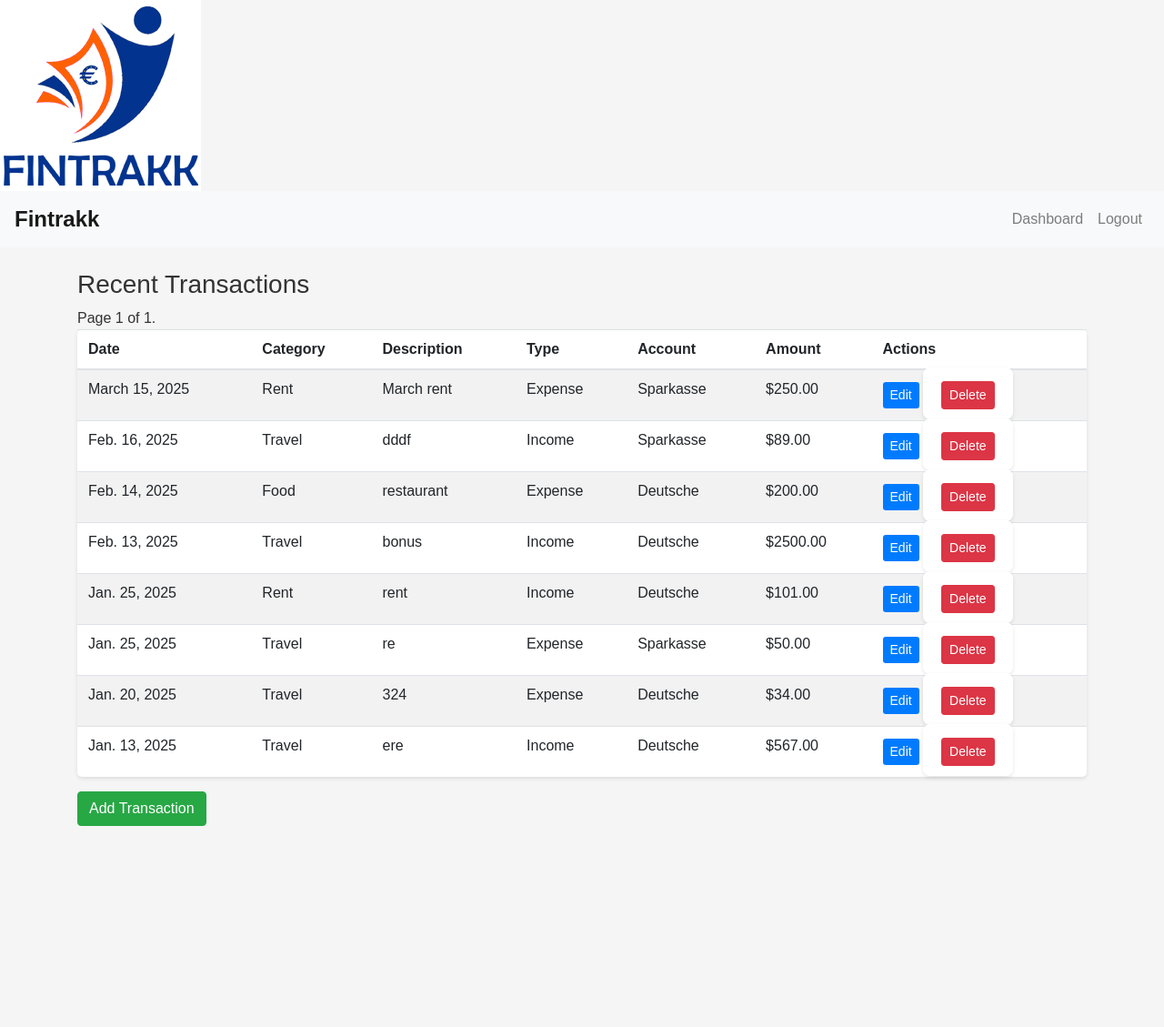
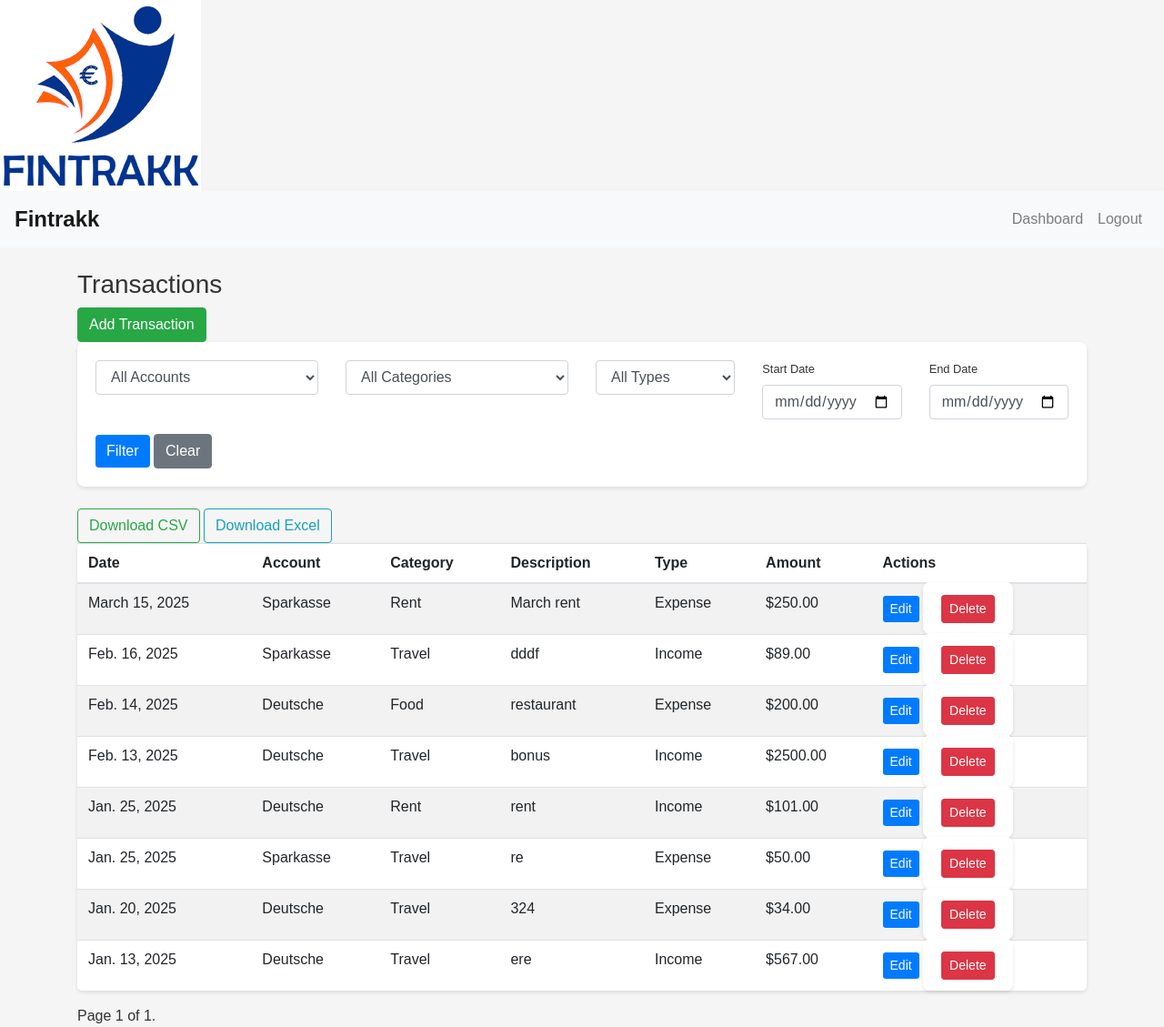
Before and after one commit to Krishnachowdary711/Spartans, a Django app: page /transactions/ in a window 1280 px wide. Shown: the whole page at 91% size. Before the commit the page ends 908 px from the top, so only its background shows below. Run offline with Django 5.2, Linux system fonts and the light colour scheme; a user stored in the database is signed in; data comes from the database, SQL or seed files in the repository; some libraries are stand-ins or nearby versions.

Commit message:
Adding Filters in Transactions
Adding Filters for the recent transactions In the Transactions Tab and options to download CSV or Excel file of the Filtered Transactions
Filter by Account, Filter by category, Filter by Type, Start Date and Enddate Filter

Co-Authored-By: VBRuthran <123996540+VBRuthran@users.noreply.github.com>

```diff
--- a/fintrakk/finance/static/js/main.js
+++ b/fintrakk/finance/static/js/main.js
@@ -14,3 +14,11 @@ setTimeout(() => {
         alertBox.remove();
     }
 }, 3000);
+
+document.querySelectorAll('.btn-danger').forEach(button => {
+    button.addEventListener('click', function (event) {
+        if (!confirm('Are you sure you want to delete this account?')) {
+            event.preventDefault();
+        }
+    });
+});
--- a/fintrakk/finance/urls.py
+++ b/fintrakk/finance/urls.py
@@ -6,6 +6,7 @@ urlpatterns = [
     path('register/', views.register, name='register'),
     path('dashboard/', views.dashboard, name='dashboard'),
     path('add_transaction/', views.add_transaction, name='add_transaction'),
+    path('download_transactions/<str:file_format>/', views.download_transactions, name='download_transactions'),
     path('transactions/', views.transactions, name='transactions'),  # New Transactions View
     path('manage_accounts/', views.manage_accounts, name='manage_accounts'),
     path('edit_account/<int:account_id>/', views.edit_account, name='edit_account'),
--- a/fintrakk/finance/views.py
+++ b/fintrakk/finance/views.py
@@ -11,6 +11,7 @@ from django.http import HttpResponseRedirect
 from django.urls import reverse
 from datetime import date
 from django.core.paginator import Paginator
+from django.db.models import Q
 
 def home(request):
     return render(request, 'finance/home.html')
@@ -44,14 +45,39 @@ def dashboard(request):
         'total_transactions': total_transactions,
     })
 
+
+
 @login_required
 def transactions(request):
-    # Fetch recent transactions for the logged-in user
+    # Fetch all transactions for the logged-in user
     transactions = Transaction.objects.filter(user=request.user).order_by('-date')
 
-    # Pass transactions to the template
+    # Fetch accounts and categories for the logged-in user
+    accounts = Account.objects.filter(user=request.user)
+    categories = Category.objects.filter(user=request.user)
+
+    # Filtering logic
+    account_id = request.GET.get('account')
+    category_id = request.GET.get('category')
+    transaction_type = request.GET.get('type')
+    start_date = request.GET.get('start_date')
+    end_date = request.GET.get('end_date')
+
+    if account_id and account_id.isdigit():
+        transactions = transactions.filter(account_id=account_id)
+    if category_id and category_id.isdigit():
+        transactions = transactions.filter(category_id=category_id)
+    if transaction_type:
+        transactions = transactions.filter(type=transaction_type)
+    if start_date:
+        transactions = transactions.filter(date__gte=start_date)
+    if end_date:
+        transactions = transactions.filter(date__lte=end_date)
+
     return render(request, 'finance/transactions.html', {
         'transactions': transactions,
+        'accounts': accounts,
+        'categories': categories,
     })
 
 @login_required
@@ -263,15 +289,98 @@ def get_report(request):
 
 
 
+from django.core.paginator import Paginator
+
 def transactions(request):
     transactions_list = Transaction.objects.filter(user=request.user).order_by('-date')
-    paginator = Paginator(transactions_list, 10)  # 10 transactions per page
+    paginator = Paginator(transactions_list, 10)  # Show 10 transactions per page
     page_number = request.GET.get('page')
     transactions = paginator.get_page(page_number)
-    return render(request, 'finance/transactions.html', {'transactions': transactions})
+
+    accounts = Account.objects.filter(user=request.user)
+    categories = Category.objects.filter(user=request.user)
+
+    return render(request, 'finance/transactions.html', {
+        'transactions': transactions,
+        'accounts': accounts,
+        'categories': categories,
+    })
 
 
+import csv
+from django.http import HttpResponse
+import openpyxl
 
+@login_required
+def download_transactions(request, file_format='csv'):
+    # Fetch all transactions for the logged-in user
+    transactions = Transaction.objects.filter(user=request.user)
+
+    # Apply filters from the request
+    account_id = request.GET.get('account')
+    category_id = request.GET.get('category')
+    transaction_type = request.GET.get('type')
+    start_date = request.GET.get('start_date')
+    end_date = request.GET.get('end_date')
+
+    if account_id and account_id.isdigit():
+        transactions = transactions.filter(account_id=account_id)
+    if category_id and category_id.isdigit():
+        transactions = transactions.filter(category_id=category_id)
+    if transaction_type:
+        transactions = transactions.filter(type=transaction_type)
+    if start_date:
+        transactions = transactions.filter(date__gte=start_date)
+    if end_date:
+        transactions = transactions.filter(date__lte=end_date)
+
+    # Handle CSV download
+    if file_format == 'csv':
+        response = HttpResponse(content_type='text/csv')
+        response['Content-Disposition'] = 'attachment; filename="transactions.csv"'
+
+        writer = csv.writer(response)
+        writer.writerow(['Date', 'Account', 'Category', 'Description', 'Type', 'Amount'])
+        for transaction in transactions:
+            writer.writerow([
+                transaction.date,
+                transaction.account.name,
+                transaction.category.name,
+                transaction.description,
+                transaction.type,
+                transaction.amount
+            ])
+        return response
+
+    # Handle Excel download
+    elif file_format == 'excel':
+        response = HttpResponse(content_type='application/vnd.openxmlformats-officedocument.spreadsheetml.sheet')
+        response['Content-Disposition'] = 'attachment; filename="transactions.xlsx"'
+
+        workbook = openpyxl.Workbook()
+        sheet = workbook.active
+        sheet.title = 'Transactions'
+
+        # Write headers
+        headers = ['Date', 'Account', 'Category', 'Description', 'Type', 'Amount']
+        sheet.append(headers)
+
+        # Write data
+        for transaction in transactions:
+            sheet.append([
+                transaction.date,
+                transaction.account.name,
+                transaction.category.name,
+                transaction.description,
+                transaction.type,
+                transaction.amount
+            ])
+
+        # Save workbook to the response
+        workbook.save(response)
+        return response
+
+    return HttpResponse(status=400)  # Bad Request for unsupported formats
 
 
 import requests
--- a/fintrakk/templates/finance/transactions.html
+++ b/fintrakk/templates/finance/transactions.html
@@ -1,21 +1,98 @@
 {% extends 'base.html' %}
 {% load static %}
 {% block content %}
+<h3>Transactions</h3>
+
+<!-- Add Transaction Button -->
+<a href="{% url 'add_transaction' %}" class="btn btn-success">Add Transaction</a>
+
+<!-- Filter Form -->
+<form method="GET" class="mb-4">
     <div class="row">
-    <div class="col-md-12">
-        <h3>Recent Transactions</h3>
+        <div class="col-md-3">
+            <select name="account" class="form-control">
+                <option value="">All Accounts</option>
+                {% for account in accounts %}
+                <option value="{{ account.id }}" {% if request.GET.account|default:'' == account.id|stringformat:"s" %}selected{% endif %}>
+                    {{ account.name }}
+                </option>
+                {% endfor %}
+            </select>
+        </div>
+        <div class="col-md-3">
+            <select name="category" class="form-control">
+                <option value="">All Categories</option>
+                {% for category in categories %}
+                <option value="{{ category.id }}" {% if request.GET.category|default:'' == category.id|stringformat:"s" %}selected{% endif %}>
+                    {{ category.name }}
+                </option>
+                {% endfor %}
+            </select>
+        </div>
+        <div class="col-md-2">
+            <select name="type" class="form-control">
+                <option value="">All Types</option>
+                <option value="Income" {% if request.GET.type|default:'' == "Income" %}selected{% endif %}>Income</option>
+                <option value="Expense" {% if request.GET.type|default:'' == "Expense" %}selected{% endif %}>Expense</option>
+            </select>
+        </div>
+        <div class="col-md-2">
+            <label for="start_date" class="form-label small">Start Date</label>
+            <input type="date" id="start_date" name="start_date" class="form-control" value="{{ request.GET.start_date|default:'' }}">
+        </div>
+        <div class="col-md-2">
+            <label for="end_date" class="form-label small">End Date</label>
+            <input type="date" id="end_date" name="end_date" class="form-control" value="{{ request.GET.end_date|default:'' }}">
+        </div>
+    </div>
+    <div class="mt-3">
+        <button type="submit" class="btn btn-primary">Filter</button>
+        <a href="{% url 'transactions' %}" class="btn btn-secondary">Clear</a>
+    </div>
+</form>
+
+<!-- Transactions Table -->
+<div class="mt-3">
+    <a href="{% url 'download_transactions' 'csv' %}?{{ request.GET.urlencode }}" class="btn btn-outline-success">Download CSV</a>
+    <a href="{% url 'download_transactions' 'excel' %}?{{ request.GET.urlencode }}" class="btn btn-outline-info">Download Excel</a>
+</div>
 <table class="table table-striped">
     <thead>
         <tr>
             <th>Date</th>
+            <th>Account</th>
             <th>Category</th>
             <th>Description</th>
             <th>Type</th>
-                    <th>Account</th>
             <th>Amount</th>
             <th>Actions</th>
         </tr>
     </thead>
+    <tbody>
+        {% for transaction in transactions %}
+        <tr>
+            <td>{{ transaction.date }}</td>
+            <td>{{ transaction.account.name }}</td>
+            <td>{{ transaction.category.name }}</td>
+            <td>{{ transaction.description }}</td>
+            <td>{{ transaction.type }}</td>
+            <td>${{ transaction.amount }}</td>
+            <td>
+                <a href="{% url 'edit_transaction' transaction.id %}" class="btn btn-primary btn-sm">Edit</a>
+                <form action="{% url 'delete_transaction' transaction.id %}" method="POST" style="display: inline;">
+                    {% csrf_token %}
+                    <button type="submit" class="btn btn-danger btn-sm">Delete</button>
+                </form>
+            </td>
+        </tr>
+        {% empty %}
+        <tr>
+            <td colspan="7" class="text-center">No transactions found.</td>
+        </tr>
+        {% endfor %}
+    </tbody>
+</table>
+
 <div class="pagination">
     <span class="step-links">
         {% if transactions.has_previous %}
@@ -33,33 +110,5 @@
         {% endif %}
     </span>
 </div>
-            <tbody>
-                {% for transaction in transactions %}
-                <tr>
-                    <td>{{ transaction.date }}</td>
-                    <td>{{ transaction.category }}</td>
-                    <td>{{ transaction.description }}</td>
-                    <td>{{ transaction.type }}</td>
-                    <td>{{ transaction.account.name }}</td>
-                    <td>${{ transaction.amount }}</td>
-                    <td>
-                        <a href="{% url 'edit_transaction' transaction.id %}" class="btn btn-primary btn-sm">Edit</a>
-                        <form action="{% url 'delete_transaction' transaction.id %}" method="POST" style="display: inline;">
-                            {% csrf_token %}
-                            <button type="submit" class="btn btn-danger btn-sm">Delete</button>
-                        </form>
-                    </td>
-                </tr>
-                {% empty %}
-                <tr>
-                    <td colspan="7" class="text-center">No transactions found.</td>
-                </tr>
-                {% endfor %}
-            </tbody>
-        </table>
 
-        <!-- Add Transaction Button -->
-        <a href="{% url 'add_transaction' %}" class="btn btn-success">Add Transaction</a>
-    </div>
-</div>
 {% endblock %}
```
Lines whose indentation alone changed are shown as unchanged.
